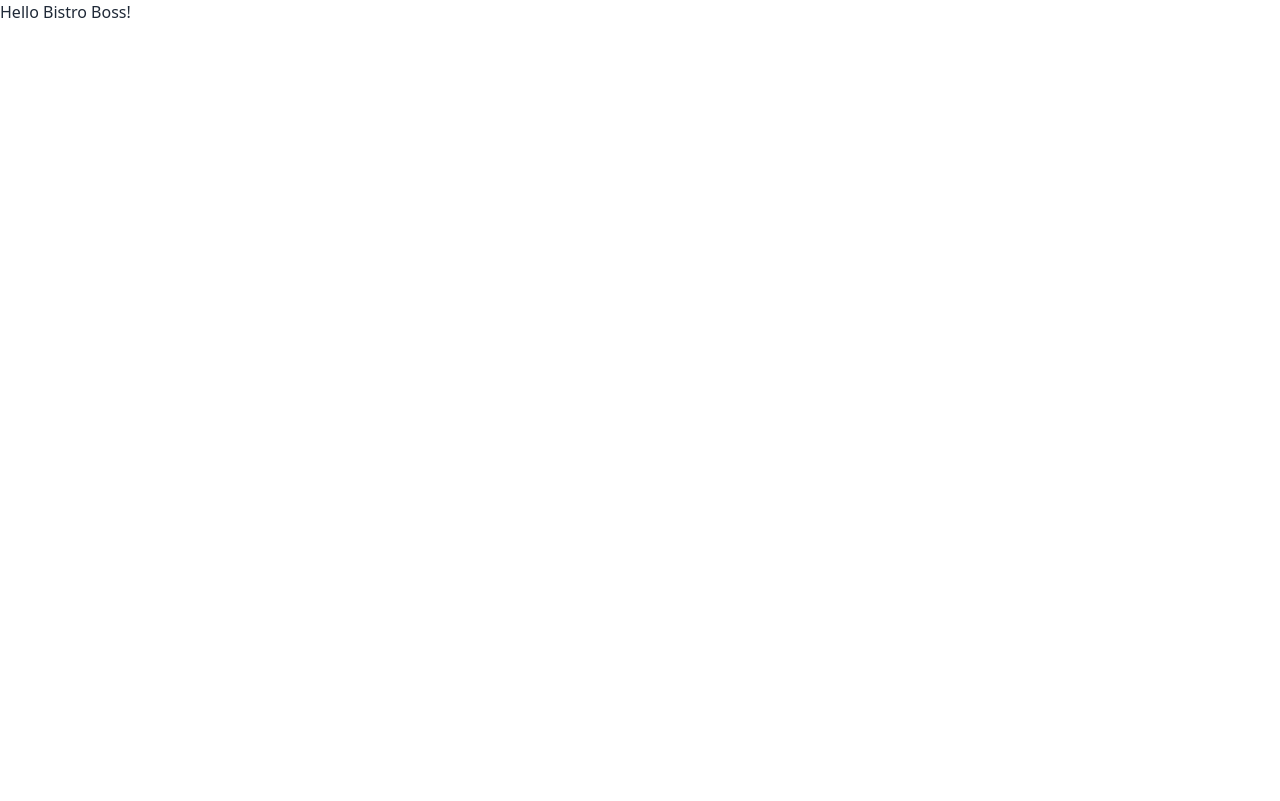
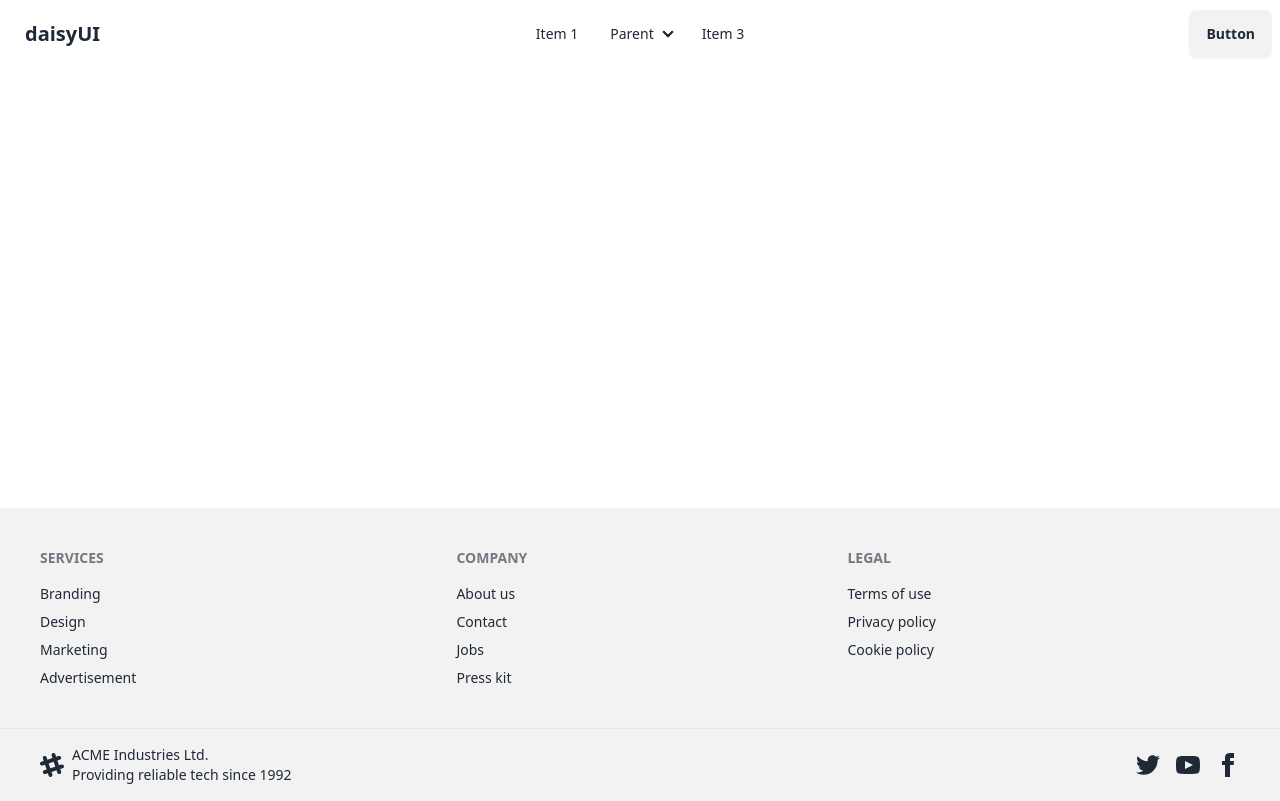
Before and after one commit to shafriki/bistro-boss-client, a React app: page / in a window 1280 px wide. Built offline with nearby package versions, Linux system fonts and the light colour scheme; the HTML template or start-up script is replaced by a standard one.

Commit message:
added navbar and footer of bistro boss

```diff
--- /dev/null
+++ b/src/Layout/Main.jsx
@@ -0,0 +1,19 @@
+import React from 'react';
+import { Outlet } from 'react-router-dom';
+import Footer from '../Pages/Shared/Footer/Footer';
+import Navbar from '../Pages/Shared/Navbar/Navbar';
+
+const Main = () => {
+    return (
+        <div>
+            <Navbar></Navbar>
+            {/* outlet part with accurate height */}
+            <div className="min-h-[calc(100vh-360px)] ">
+                <Outlet></Outlet>
+            </div>
+            <Footer></Footer>
+        </div>
+    );
+};
+
+export default Main;
--- /dev/null
+++ b/src/Pages/Home/Home.jsx
@@ -0,0 +1,11 @@
+import React from 'react';
+
+const Home = () => {
+    return (
+        <div>
+            Home Page
+        </div>
+    );
+};
+
+export default Home;
--- /dev/null
+++ b/src/Pages/Shared/Footer/Footer.jsx
@@ -0,0 +1,89 @@
+import React from 'react';
+
+const Footer = () => {
+    return (
+        <div>
+            <footer className="footer bg-base-200 text-base-content p-10">
+            <nav>
+                <h6 className="footer-title">Services</h6>
+                <a className="link link-hover">Branding</a>
+                <a className="link link-hover">Design</a>
+                <a className="link link-hover">Marketing</a>
+                <a className="link link-hover">Advertisement</a>
+            </nav>
+            <nav>
+                <h6 className="footer-title">Company</h6>
+                <a className="link link-hover">About us</a>
+                <a className="link link-hover">Contact</a>
+                <a className="link link-hover">Jobs</a>
+                <a className="link link-hover">Press kit</a>
+            </nav>
+            <nav>
+                <h6 className="footer-title">Legal</h6>
+                <a className="link link-hover">Terms of use</a>
+                <a className="link link-hover">Privacy policy</a>
+                <a className="link link-hover">Cookie policy</a>
+            </nav>
+            </footer>
+            <footer className="footer bg-base-200 text-base-content border-base-300 border-t px-10 py-4">
+            <aside className="grid-flow-col items-center">
+                <svg
+                width="24"
+                height="24"
+                viewBox="0 0 24 24"
+                xmlns="http://www.w3.org/2000/svg"
+                fillRule="evenodd"
+                clipRule="evenodd"
+                className="fill-current">
+                <path
+                    d="M22.672 15.226l-2.432.811.841 2.515c.33 1.019-.209 2.127-1.23 2.456-1.15.325-2.148-.321-2.463-1.226l-.84-2.518-5.013 1.677.84 2.517c.391 1.203-.434 2.542-1.831 2.542-.88 0-1.601-.564-1.86-1.314l-.842-2.516-2.431.809c-1.135.328-2.145-.317-2.463-1.229-.329-1.018.211-2.127 1.231-2.456l2.432-.809-1.621-4.823-2.432.808c-1.355.384-2.558-.59-2.558-1.839 0-.817.509-1.582 1.327-1.846l2.433-.809-.842-2.515c-.33-1.02.211-2.129 1.232-2.458 1.02-.329 2.13.209 2.461 1.229l.842 2.515 5.011-1.677-.839-2.517c-.403-1.238.484-2.553 1.843-2.553.819 0 1.585.509 1.85 1.326l.841 2.517 2.431-.81c1.02-.33 2.131.211 2.461 1.229.332 1.018-.21 2.126-1.23 2.456l-2.433.809 1.622 4.823 2.433-.809c1.242-.401 2.557.484 2.557 1.838 0 .819-.51 1.583-1.328 1.847m-8.992-6.428l-5.01 1.675 1.619 4.828 5.011-1.674-1.62-4.829z"></path>
+                </svg>
+                <p>
+                ACME Industries Ltd.
+                <br />
+                Providing reliable tech since 1992
+                </p>
+            </aside>
+            <nav className="md:place-self-center md:justify-self-end">
+                <div className="grid grid-flow-col gap-4">
+                <a>
+                    <svg
+                    xmlns="http://www.w3.org/2000/svg"
+                    width="24"
+                    height="24"
+                    viewBox="0 0 24 24"
+                    className="fill-current">
+                    <path
+                        d="M24 4.557c-.883.392-1.832.656-2.828.775 1.017-.609 1.798-1.574 2.165-2.724-.951.564-2.005.974-3.127 1.195-.897-.957-2.178-1.555-3.594-1.555-3.179 0-5.515 2.966-4.797 6.045-4.091-.205-7.719-2.165-10.148-5.144-1.29 2.213-.669 5.108 1.523 6.574-.806-.026-1.566-.247-2.229-.616-.054 2.281 1.581 4.415 3.949 4.89-.693.188-1.452.232-2.224.084.626 1.956 2.444 3.379 4.6 3.419-2.07 1.623-4.678 2.348-7.29 2.04 2.179 1.397 4.768 2.212 7.548 2.212 9.142 0 14.307-7.721 13.995-14.646.962-.695 1.797-1.562 2.457-2.549z"></path>
+                    </svg>
+                </a>
+                <a>
+                    <svg
+                    xmlns="http://www.w3.org/2000/svg"
+                    width="24"
+                    height="24"
+                    viewBox="0 0 24 24"
+                    className="fill-current">
+                    <path
+                        d="M19.615 3.184c-3.604-.246-11.631-.245-15.23 0-3.897.266-4.356 2.62-4.385 8.816.029 6.185.484 8.549 4.385 8.816 3.6.245 11.626.246 15.23 0 3.897-.266 4.356-2.62 4.385-8.816-.029-6.185-.484-8.549-4.385-8.816zm-10.615 12.816v-8l8 3.993-8 4.007z"></path>
+                    </svg>
+                </a>
+                <a>
+                    <svg
+                    xmlns="http://www.w3.org/2000/svg"
+                    width="24"
+                    height="24"
+                    viewBox="0 0 24 24"
+                    className="fill-current">
+                    <path
+                        d="M9 8h-3v4h3v12h5v-12h3.642l.358-4h-4v-1.667c0-.955.192-1.333 1.115-1.333h2.885v-5h-3.808c-3.596 0-5.192 1.583-5.192 4.615v3.385z"></path>
+                    </svg>
+                </a>
+                </div>
+            </nav>
+            </footer>
+        </div>
+    );
+};
+
+export default Footer;
--- /dev/null
+++ b/src/Pages/Shared/Navbar/Navbar.jsx
@@ -0,0 +1,62 @@
+import React from 'react';
+
+const Navbar = () => {
+    return (
+        <div>
+            <div className="navbar bg-base-100">
+                <div className="navbar-start">
+                    <div className="dropdown">
+                    <div tabIndex={0} role="button" className="btn btn-ghost lg:hidden">
+                        <svg
+                        xmlns="http://www.w3.org/2000/svg"
+                        className="h-5 w-5"
+                        fill="none"
+                        viewBox="0 0 24 24"
+                        stroke="currentColor">
+                        <path
+                            strokeLinecap="round"
+                            strokeLinejoin="round"
+                            strokeWidth="2"
+                            d="M4 6h16M4 12h8m-8 6h16" />
+                        </svg>
+                    </div>
+                    <ul
+                        tabIndex={0}
+                        className="menu menu-sm dropdown-content bg-base-100 rounded-box z-[1] mt-3 w-52 p-2 shadow">
+                        <li><a>Item 1</a></li>
+                        <li>
+                        <a>Parent</a>
+                        <ul className="p-2">
+                            <li><a>Submenu 1</a></li>
+                            <li><a>Submenu 2</a></li>
+                        </ul>
+                        </li>
+                        <li><a>Item 3</a></li>
+                    </ul>
+                    </div>
+                    <a className="btn btn-ghost text-xl">daisyUI</a>
+                </div>
+                <div className="navbar-center hidden lg:flex">
+                    <ul className="menu menu-horizontal px-1">
+                    <li><a>Item 1</a></li>
+                    <li>
+                        <details>
+                        <summary>Parent</summary>
+                        <ul className="p-2">
+                            <li><a>Submenu 1</a></li>
+                            <li><a>Submenu 2</a></li>
+                        </ul>
+                        </details>
+                    </li>
+                    <li><a>Item 3</a></li>
+                    </ul>
+                </div>
+                <div className="navbar-end">
+                    <a className="btn">Button</a>
+                </div>
+                </div>
+        </div>
+    );
+};
+
+export default Navbar;
--- a/src/Routes/Routes.jsx
+++ b/src/Routes/Routes.jsx
@@ -1,8 +1,15 @@
 import {createBrowserRouter} from "react-router-dom";
+import Main from "../Layout/Main";
 
   export const router = createBrowserRouter([
     {
       path: "/",
-      element: <div>Hello Bistro Boss!</div>,
+      element: <Main></Main>,
+      errorElement: <h1>Error Page</h1>,
+      children: [
+        {
+
+        }
+      ]
     },
   ]);
--- a/tailwind.config.js
+++ b/tailwind.config.js
@@ -1,6 +1,9 @@
 /** @type {import('tailwindcss').Config} */
 export default {
-  content: [],
+  content: [
+    "./index.html",
+    "./src/**/*.{js,ts,jsx,tsx}",
+  ],
   theme: {
     extend: {},
   },
```
